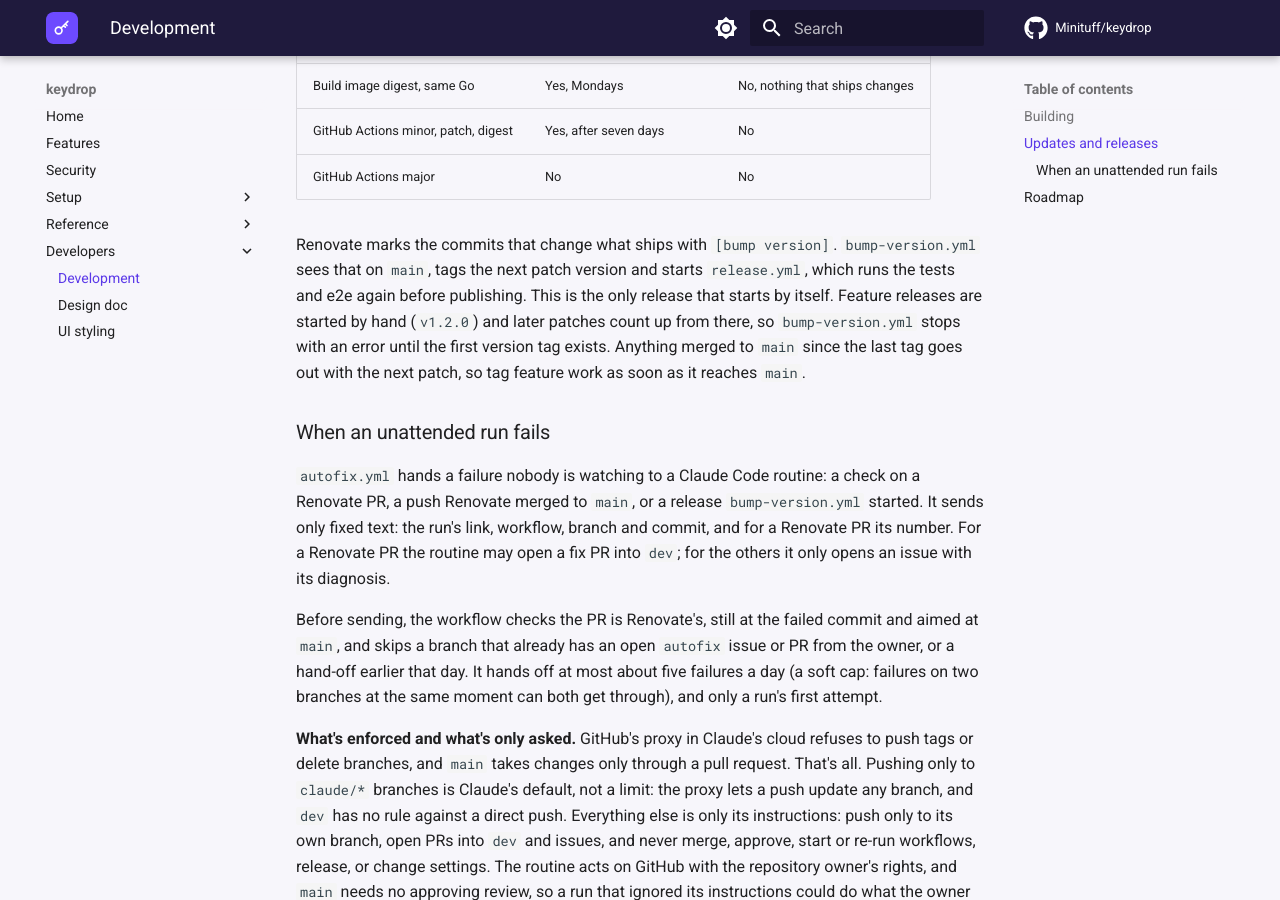
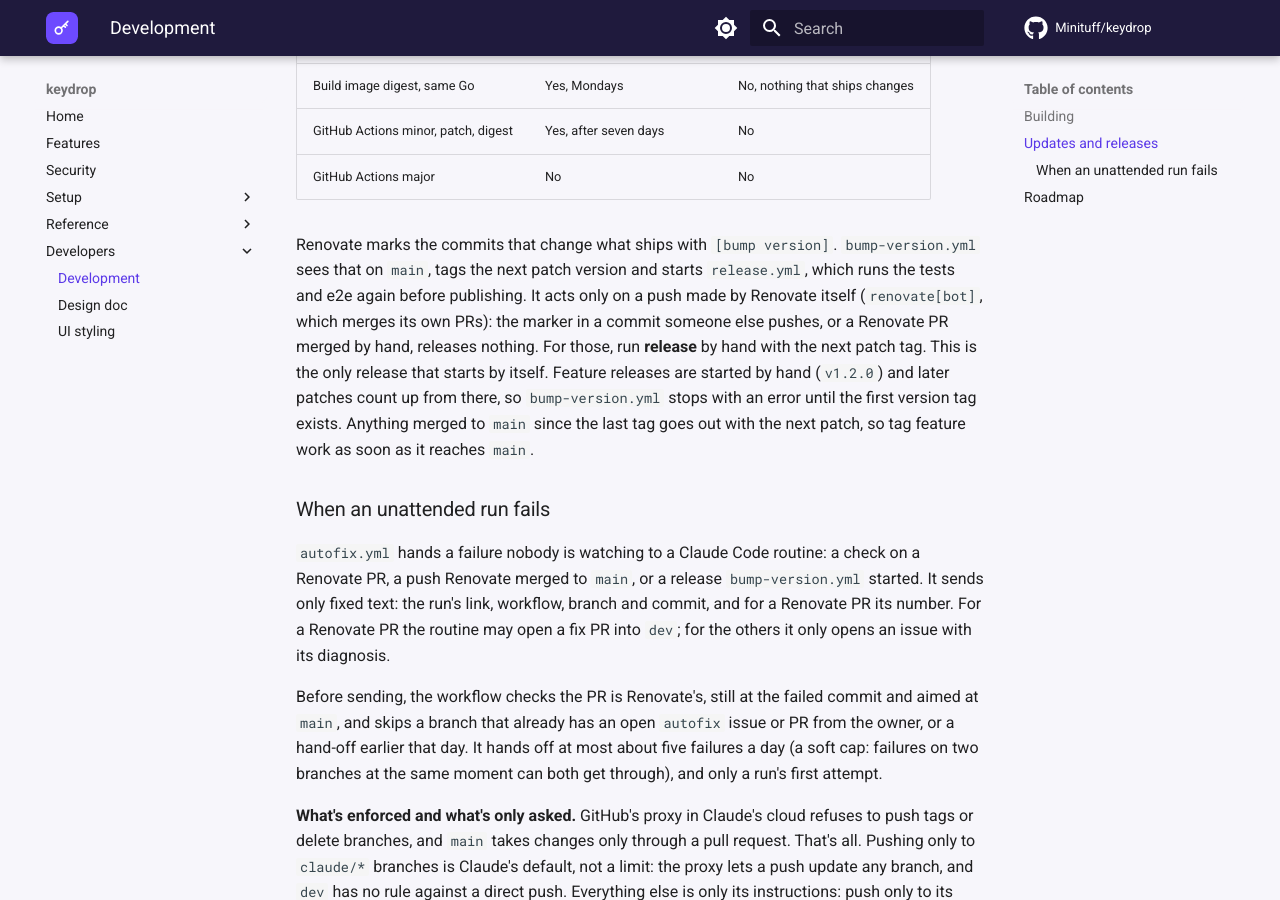
Before and after one commit to Minituff/keydrop, an MkDocs documentation site: the page built from docs/development.md, in a window 1280 px wide and 900 px high, scrolled down 1840 px. Built offline with MkDocs 1.6.1 and Material for MkDocs 9.7.7, drawn with Linux system fonts in a browser that asks for light colours; comment, search, counter and statistics services are not loaded.

Commit message:
bump-version: only Renovate's own pushes cut a release
The job ran when any commit in a push to main carried [bump version],
whoever pushed it, so the marker in any commit that reached main cut a
patch release tagged latest. The marker is meant for Renovate's commits.

Renovate merges its own PRs here (automergeType pr, platformAutomerge
off), so its push to main is made by renovate[bot]; require that actor as
well as the marker. The actor is the account that authenticated the push,
unlike a commit's author or message. A Renovate PR merged by hand no
longer releases by itself; docs/development.md says to run release.yml
with the next tag for that.

```diff
--- a/docs/development.md
+++ b/docs/development.md
@@ -77,8 +77,11 @@ and Renovate merges it only when the checks are green.
 
 Renovate marks the commits that change what ships with `[bump version]`.
 `bump-version.yml` sees that on `main`, tags the next patch version and starts
-`release.yml`, which runs the tests and e2e again before publishing. This is
-the only release that starts by itself. Feature releases are started by hand
+`release.yml`, which runs the tests and e2e again before publishing. It acts
+only on a push made by Renovate itself (`renovate[bot]`, which merges its own
+PRs): the marker in a commit someone else pushes, or a Renovate PR merged by
+hand, releases nothing. For those, run **release** by hand with the next
+patch tag. This is the only release that starts by itself. Feature releases are started by hand
 (`v1.2.0`) and later patches count up from there, so `bump-version.yml` stops
 with an error until the first version tag exists.
 Anything merged to `main` since the last tag goes out with the next patch, so
```
Also changed, not shown: 1 other file.
